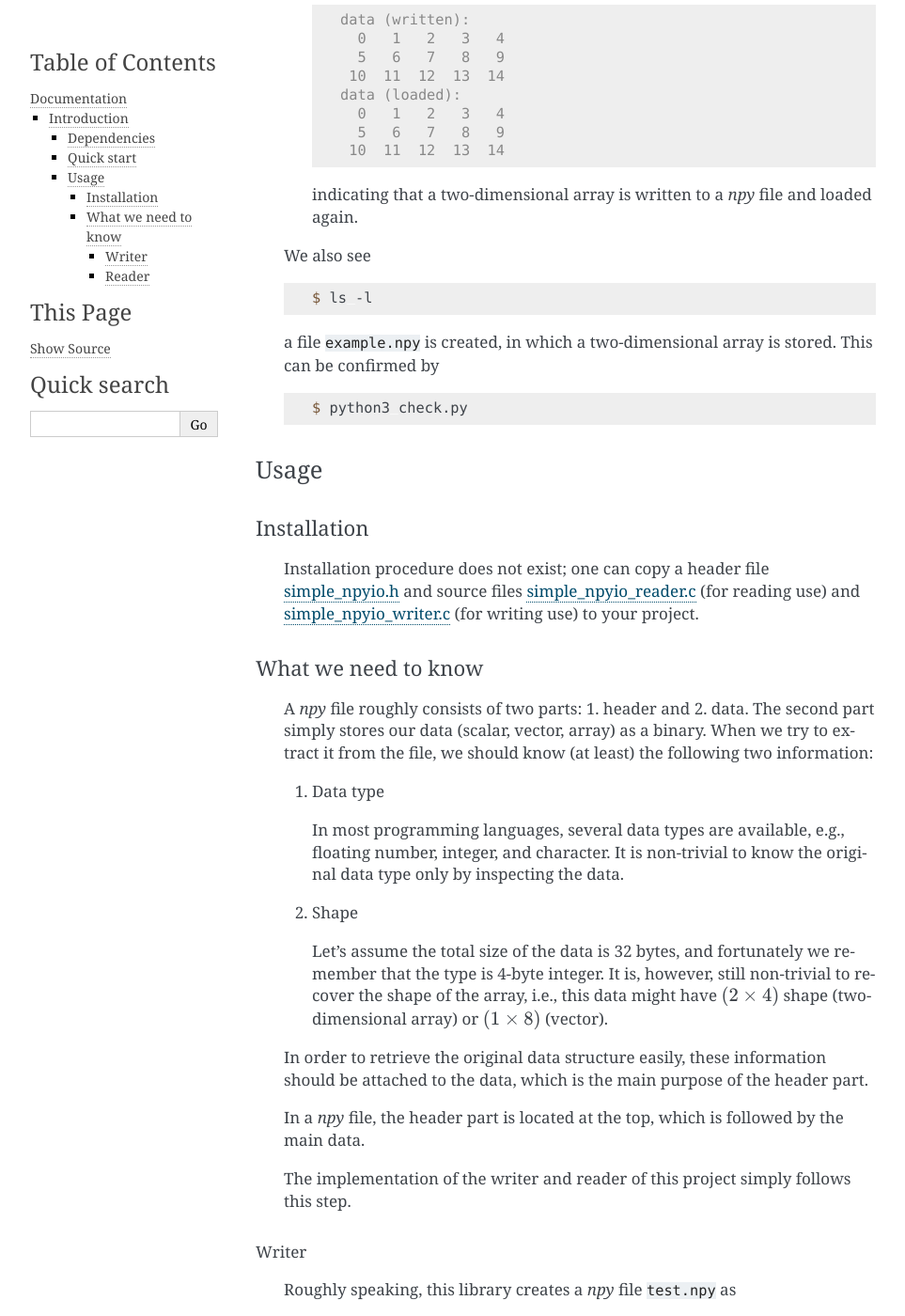
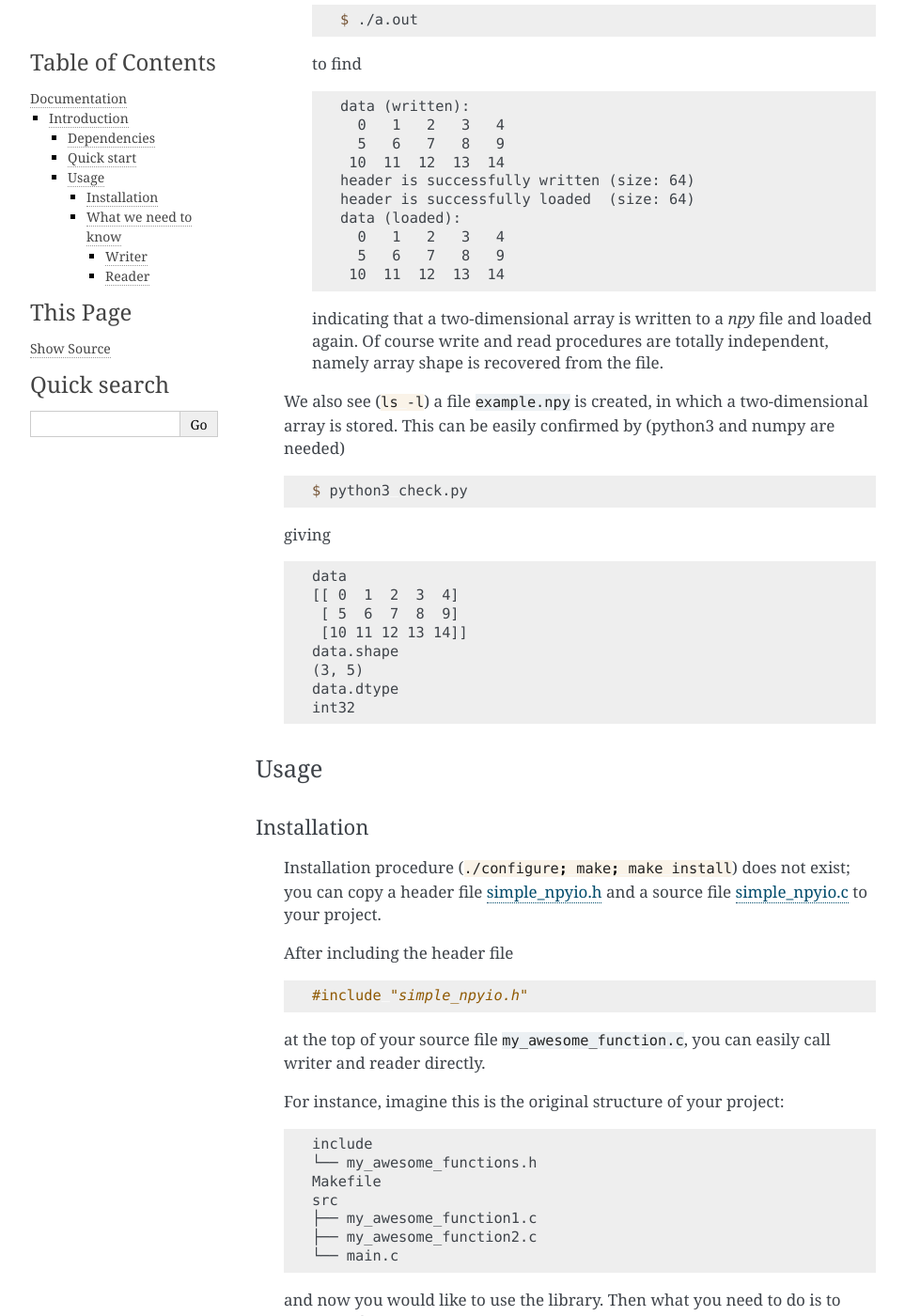
Before and after one commit to NaokiHori/SimpleNpyIO, a Sphinx documentation site: the page built from docs/source/index.rst, in a window 1280 px wide and 1400 px high, scrolled down 943 px. Shown: the whole window at 94% size, without its empty margins (148-1111 px from the left). Built offline with Sphinx 7.4.7, drawn with Linux system fonts in a browser that asks for light colours; some of the changed text lies outside the part shown.

Commit message:
[mod] documentation

```diff
--- a/docs/source/conf.py
+++ b/docs/source/conf.py
@@ -65,4 +65,6 @@ html_static_path = ['_static']
 rst_prolog = '''
 .. role:: c-lang(code)
     :language: c
+.. role:: sh(code)
+    :language: sh
 '''
--- a/docs/source/index.rst
+++ b/docs/source/index.rst
@@ -2,7 +2,7 @@
 Documentation
 #############
 
-Simple sources to read / write `npy` files written in `C99`.
+Simple library to read / write `npy` files written in `C99`.
 
 .. note::
 
@@ -32,13 +32,19 @@ Dependencies
 Quick start
 ===========
 
-   #. Clone the repository
+   #. Clone the repository (Git is needed)
 
       .. code-block:: console
 
          $ git clone https://github.com/NaokiHori/SimpleNpyIO
 
    #. Compile sources
+
+      .. code-block:: console
+
+         $ cc -std=c99 -Iinclude simple_npyio.c example_reader.c  example_writer.c  main.c -o a.out
+
+      or simply (make is needed)
 
       .. code-block:: console
 
@@ -50,33 +56,43 @@ Quick start
 
          $ ./a.out
 
-   #. In our terminal, find
+      to find
 
-      .. code-block:: console
+      .. code-block:: text
 
          data (written):
            0   1   2   3   4
            5   6   7   8   9
           10  11  12  13  14
+         header is successfully written (size: 64)
+         header is successfully loaded  (size: 64)
          data (loaded):
            0   1   2   3   4
            5   6   7   8   9
           10  11  12  13  14
 
       indicating that a two-dimensional array is written to a `npy` file and loaded again.
+      Of course write and read procedures are totally independent, namely array shape is recovered from the file.
 
-   We also see
-
-   .. code-block:: console
-
-      $ ls -l
-
-   a file ``example.npy`` is created, in which a two-dimensional array is stored.
-   This can be confirmed by
+   We also see (:sh:`ls -l`) a file ``example.npy`` is created, in which a two-dimensional array is stored.
+   This can be easily confirmed by (python3 and numpy are needed)
 
    .. code-block:: console
 
       $ python3 check.py
+
+   giving
+
+   .. code-block:: text
+
+      data
+      [[ 0  1  2  3  4]
+       [ 5  6  7  8  9]
+       [10 11 12 13 14]]
+      data.shape
+      (3, 5)
+      data.dtype
+      int32
 
 =====
 Usage
@@ -86,15 +102,56 @@ Usage
 Installation
 ------------
 
-   Installation procedure does not exist; one can copy a header file `simple_npyio.h <https://github.com/NaokiHori/SimpleNpyIO/blob/master/include/simple_npyio.h>`_ and source files `simple_npyio_reader.c <https://github.com/NaokiHori/SimpleNpyIO/blob/master/src/simple_npyio_reader.c>`_ (for reading use) and `simple_npyio_writer.c <https://github.com/NaokiHori/SimpleNpyIO/blob/master/src/simple_npyio_writer.c>`_ (for writing use) to your project.
+   Installation procedure (:sh:`./configure; make; make install`) does not exist; you can copy a header file `simple_npyio.h <https://github.com/NaokiHori/SimpleNpyIO/blob/master/include/simple_npyio.h>`_ and a source file `simple_npyio.c <https://github.com/NaokiHori/SimpleNpyIO/blob/master/src/simple_npyio.c>`_ to your project.
+
+   After including the header file
+
+   .. code-block:: c
+
+      #include "simple_npyio.h"
+
+   at the top of your source file ``my_awesome_function.c``, you can easily call writer and reader directly.
+
+   For instance, imagine this is the original structure of your project:
+
+   .. code-block:: text
+
+      include
+      └── my_awesome_functions.h
+      Makefile
+      src
+      ├── my_awesome_function1.c
+      ├── my_awesome_function2.c
+      └── main.c
+
+   and now you would like to use the library.
+   Then what you need to do is to copy two files:
+
+   .. code-block:: text
+
+      include
+      ├── my_awesome_functions.h
+      └── simple_npyio.h
+      Makefile
+      src
+      ├── my_awesome_function1.c
+      ├── my_awesome_function2.c
+      ├── main.c
+      └── simple_npyio.c
+
+   and compile them together.
+
+   .. note::
+      Although this library does not depend on any other external libraries, `C99` is used to write sources.
+      Thus you might need to explicitly specify :sh:`-std=c99` (or later, e.g., :sh:`-std=c11` or :sh:`-std=c17`) as an option when compiling them.
 
 --------------------
 What we need to know
 --------------------
 
    A `npy` file roughly consists of two parts: 1. header and 2. data.
-   The second part simply stores our data (scalar, vector, array) as a binary.
-   When we try to extract it from the file, we should know (at least) the following two information:
+   The latter part *data* simply stores our data (scalar, vector, array) as binary format.
+   When we try to extract it from the file, we should know (at least) the following two additional information:
 
    #. Data type
 
@@ -106,11 +163,11 @@ What we need to know
       Let's assume the total size of the data is 32 bytes, and fortunately we remember that the type is 4-byte integer.
       It is, however, still non-trivial to recover the shape of the array, i.e., this data might have :math:`\left( 2 \times 4 \right)` shape (two-dimensional array) or :math:`\left( 1 \times 8 \right)` (vector).
 
-   In order to retrieve the original data structure easily, these information should be attached to the data, which is the main purpose of the header part.
+   In order to retrieve the original data structure easily, these information should be attached to the data, which is the main purpose of the *header* part.
 
-   In a `npy` file, the header part is located at the top, which is followed by the main data.
+   In a `npy` file, the header part is located at the top, which is followed by the main data (other formats might use different forms, e.g., zip format).
 
-   The implementation of the writer and reader of this project simply follows this step.
+   The implementation of the writer and reader shown blow simply create and load this header part, respectively.
 
 ^^^^^^
 Writer
@@ -132,7 +189,7 @@ Writer
 
    A similar and complete script can be found in `src/example_writer.c <https://github.com/NaokiHori/SimpleNpyIO/blob/master/src/example_writer.c>`_, which was used in the :ref:`quick start <quick_start>`.
 
-   .. details:: Description
+   .. details:: A bit more description can be found here.
 
       We consider the following example.
 
@@ -141,7 +198,7 @@ Writer
             int data[5] = {3, 1, 4, 1, 5};
             size_t ndim = 1;
             size_t shape[] = {5};
-            char dtype[] = {"i4"};
+            char dtype[] = {"'i4'"};
             bool is_fortran_order = false;
             FILE *fp = fopen("test.npy", "w");
             simple_npyio_w_header(ndim, shape, dtype,
@@ -155,9 +212,9 @@ Writer
 
          int data[] = {3, 1, 4, 1, 5};
 
-      which is a vector and its length is 5, and want to write this to a `npy` file ``test.npy``.
+      which is a vector (**1** -dimensional array) and its length is **5**, and want to write this to a `npy` file ``test.npy``.
 
-      First we need to open it as
+      First we need to open the file as
 
       .. code-block:: c
 
@@ -178,23 +235,24 @@ Writer
 
       #. :c-lang:`dtype`
 
-         Type of the data, e.g., :c-lang:`"f8"` or :c-lang:`"float64"` for double precision floating numbers under `normal` environments.
-         4-byte interger :c-lang:`i4` is assumed in the above example.
+         Type of the data, e.g., :c-lang:`"'f8'"` or :c-lang:`"'float64'"` for double precision floating numbers under `normal` environments.
+         4-byte interger :c-lang:`'i4'` is assumed in the above example.
          See `the documentation of Numpy <https://numpy.org/doc/stable/user/basics.types.html>`_ for all available data types.
 
          .. warning::
             User is responsible for specifying a consistent data type.
+            Note that single (or double) quotations should be included as :c-lang:`dtype`, i.e., **NOT** :c-lang:`const char dtype[] = {"i4"}` but :c-lang:`const char dtype[] = {"'i4'"}` or :c-lang:`{"\"i4\""}` should be used.
 
       #. :c-lang:`is_fortran_order`
 
-         This exists because the memory orderings are different from C to Fortran.
-         Usually user can simply specify :c-lang:`false`.
+         This exists because the memory alignment is different from C to Fortran.
+         Usually the user of this library can simply specify :c-lang:`false`.
 
       #. :c-lang:`fp`
 
-         File stream to be written, which should be already opened with writable mode such as :c-lang:`"w"` or :c-lang:`"a"`.
+         File stream to be written, which should be already opened with writable mode :c-lang:`"w"` (or sometimes :c-lang:`"a"`).
 
-      Based on these information, the header is written to the file:
+      Based on these information, the header part is first written to the file:
 
       .. code-block:: c
 
@@ -211,6 +269,8 @@ Writer
       .. code-block:: c
 
          fclose(fp);
+
+      to save the file properly.
 
 ^^^^^^
 Reader
```
Also changed, not shown: other parts of docs/source/index.rst (+1 -1 lines).
